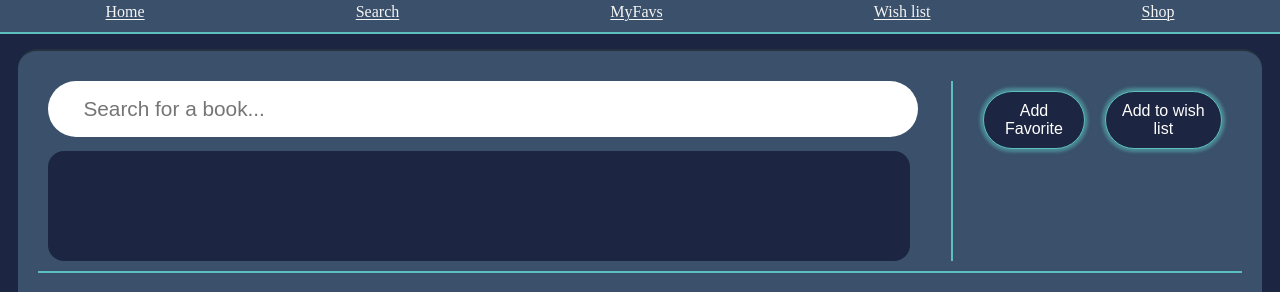
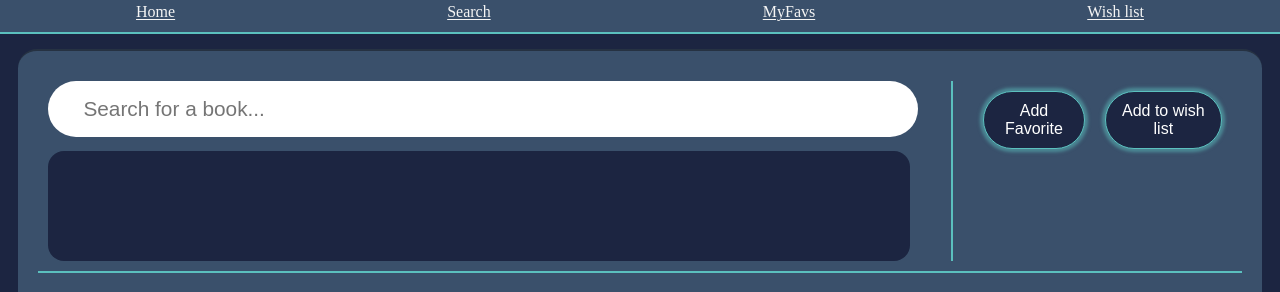
Before and after one commit to Voulu-2k6/MyBooks, a website: page public/html/index.html in a window 1280 px wide. Shown: the part 132-424 px from the top of the page. Drawn offline with Linux system fonts and the light colour scheme; a web font is replaced by a local one.

Commit message:
Prep README for release prep

```diff
--- a/public/html/index.html
+++ b/public/html/index.html
@@ -25,7 +25,6 @@
                 <a href="Search.html">Search</a>
                 <p>MyFavs</p>
                 <p>Wish list</p>
-                <p>Shop</p>
             </nav>
 
             <main>
```
Also changed, not shown: README.txt.
